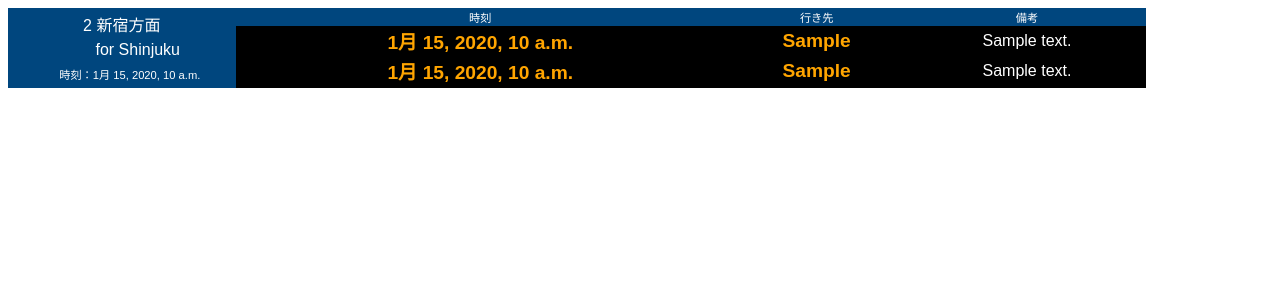
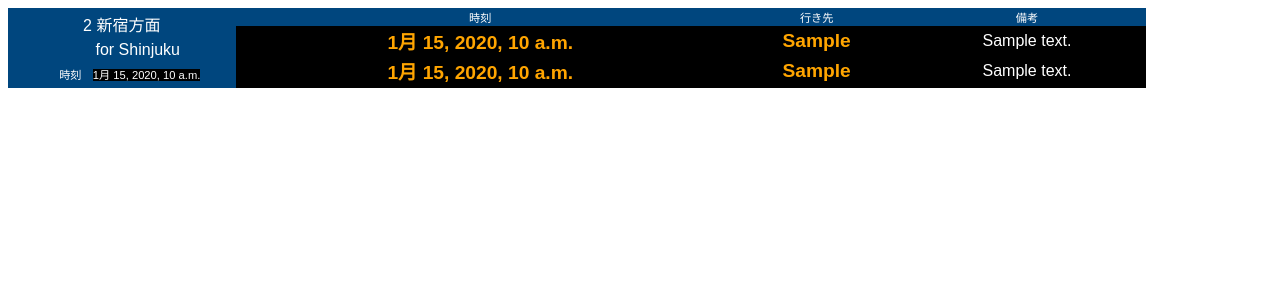
Before and after one commit to retore404/tokyo-metro-now, a Django app: template common/akasaka_mitsuke_now/templates/akasaka_mitsuke_now/index.html in a window 1280 px wide. Shown: the top 300 px of the page. Run offline with Django 3.2, Linux system fonts and the light colour scheme; the template is opened without the code that fills it: most values are stand-ins (such as "Sample title", 1, 10 or a date in 2020).

Commit message:
update:現在時刻表示部の体裁を修正

```diff
--- a/common/akasaka_mitsuke_now/templates/akasaka_mitsuke_now/index.html
+++ b/common/akasaka_mitsuke_now/templates/akasaka_mitsuke_now/index.html
@@ -46,7 +46,7 @@
             <td rowspan="4" style="width:20%">
                 2 新宿方面<br>
                 　　for Shinjuku<br>
-                　<span class="fontSmall">時刻：{{ currentTime }}</span></td>
+                　<span class="fontSmall">時刻　<span class=" bgBlack">{{ currentTime }}</span></span></td>
             <td class="colExplain"><span>時刻</span></td>
             <td class="colExplain"><span>行き先</span></td>
             <td class="colExplain"><span>備考</span></td>
```
